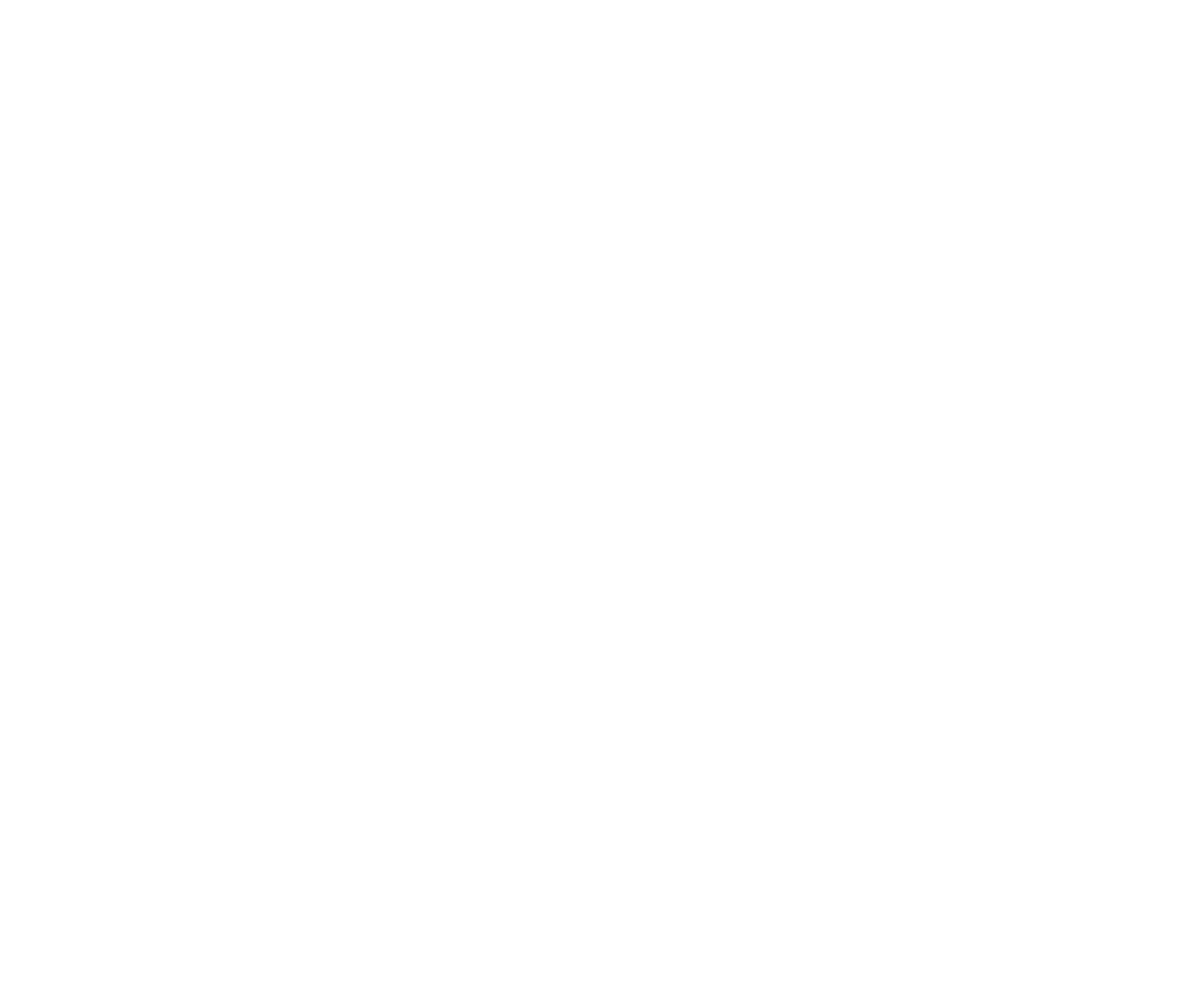
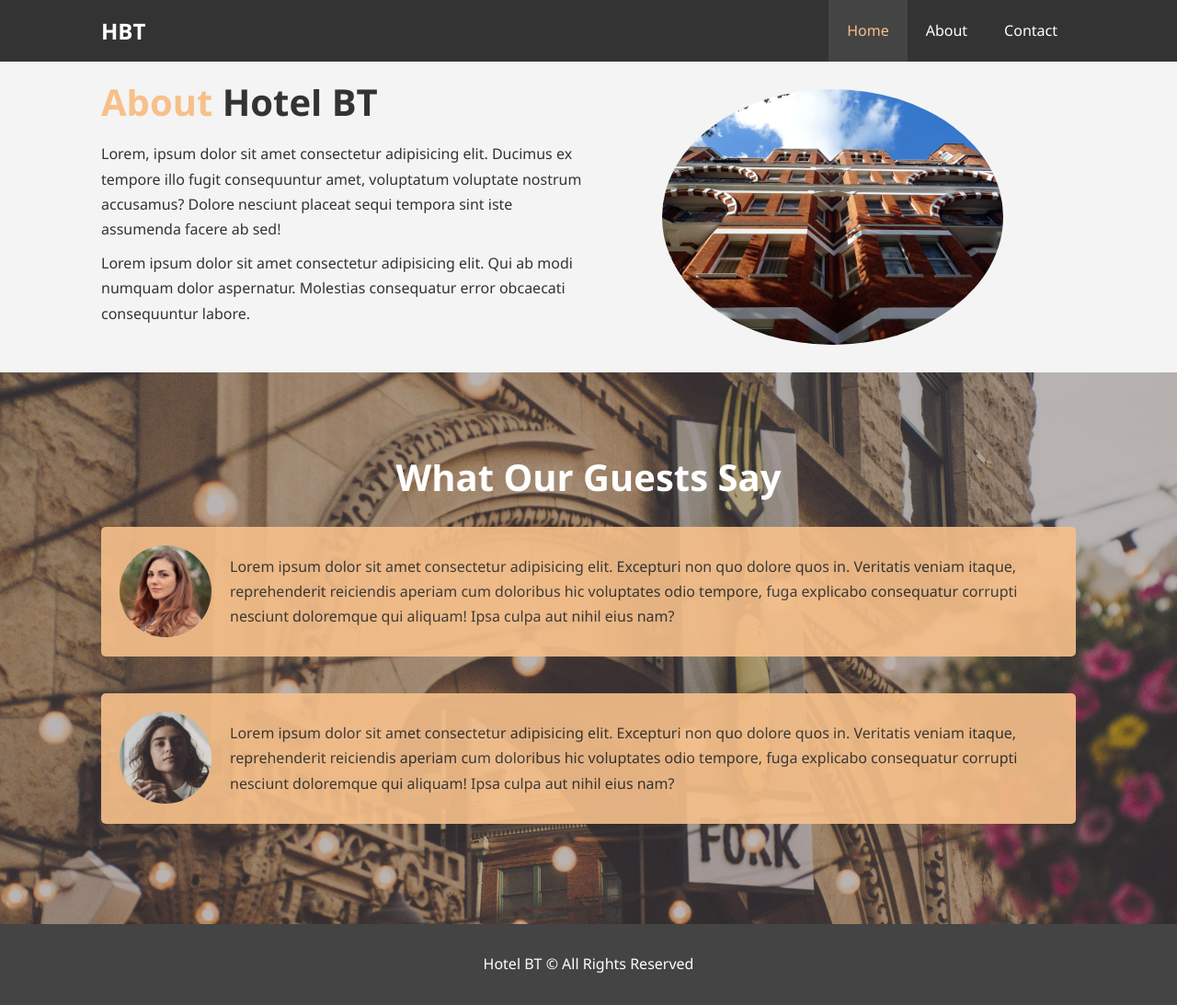
Before and after one commit to swildman75/udemy_hotel_website, a plain HTML site: page about.html in a window 1280 px wide. Shown: the whole page at 92% size. Before the commit the page ends 800 px from the top, so only its background shows below. Drawn offline with Linux system fonts and the light colour scheme.

Commit message:
add about page with styling

```diff
--- a/about.html
+++ b/about.html
@@ -0,0 +1,61 @@
+<!DOCTYPE html>
+<html lang="en">
+<head>
+  <meta charset="UTF-8">
+  <meta http-equiv="X-UA-Compatible" content="IE=edge">
+  <meta name="viewport" content="width=device-width, initial-scale=1.0">
+  <meta name="description" content="Welcome to the most extraordinary hotel in Boston, MA">
+  <meta name="keywords" content="hotel, boston hotel, new england hotel, premium">
+  <title>BT Hotel | About</title>
+  <link rel="stylesheet" href="./css/styles.css">
+
+</head>
+<body>
+  <header>
+    <nav id="navbar">
+      <div class="container">
+        <h1 class="logo"><a href="index.html">HBT</a></h1>
+        <ul>
+          <li><a href="index.html" class="current">Home</a></li>
+          <li><a href="about.html">About</a></li>
+          <li><a href="contact.html">Contact</a></li>
+        </ul>
+      </div>
+    </nav>
+  </header>
+
+  <section id="about-info" class="bg-light py-3">
+    <div class="container">
+      <div class="info-left">
+        <h1 class="l-heading"><span class="text-primary">About</span> Hotel BT</h1>
+        <p>Lorem, ipsum dolor sit amet consectetur adipisicing elit. Ducimus ex tempore illo fugit consequuntur amet, voluptatum voluptate nostrum accusamus? Dolore nesciunt placeat sequi tempora sint iste assumenda facere ab sed!</p>
+        <p>Lorem ipsum dolor sit amet consectetur adipisicing elit. Qui ab modi numquam dolor aspernatur. Molestias consequatur error obcaecati consequuntur labore.</p>
+      </div>
+      <div class="info-right">
+        <img src="./images/photo-2.jpg" alt="hotel">
+      </div>
+    </div>
+  </section>
+
+  <div class="clr"></div>
+
+  <section id="testimonials" class="py-3">
+    <div class="container">
+      <h2 class="l-heading">What Our Guests Say</h2>
+      <div class="testimonial bg-primary">
+        <img src="./images/person-1.jpg" alt="Sarah">
+        <p>Lorem ipsum dolor sit amet consectetur adipisicing elit. Excepturi non quo dolore quos in. Veritatis veniam itaque, reprehenderit reiciendis aperiam cum doloribus hic voluptates odio tempore, fuga explicabo consequatur corrupti nesciunt doloremque qui aliquam! Ipsa culpa aut nihil eius nam?</p>
+      </div>
+
+      <div class="testimonial bg-primary">
+        <img src="./images/person-2.jpg" alt="Becca">
+        <p>Lorem ipsum dolor sit amet consectetur adipisicing elit. Excepturi non quo dolore quos in. Veritatis veniam itaque, reprehenderit reiciendis aperiam cum doloribus hic voluptates odio tempore, fuga explicabo consequatur corrupti nesciunt doloremque qui aliquam! Ipsa culpa aut nihil eius nam?</p>
+      </div>
+    </div>
+  </section>
+
+  <footer id="main-footer">
+    <p>Hotel BT &copy; All Rights Reserved</p>
+  </footer>
+</body>
+</html>
--- a/css/styles.css
+++ b/css/styles.css
@@ -74,8 +74,27 @@ p {
 }
 
 .bg-primary {
-  background: #333;
-  color: #f7c08a;
+  background: #f7c08a;
+  color: #333;
+}
+
+.clr {
+  clear: both;
+}
+
+.l-heading {
+  font-size: 40px;
+}
+
+/* padding */
+.py-1 {
+  padding: 10px 0;
+}
+.py-2 {
+  padding: 20px 0;
+}
+.py-3 {
+  padding: 30px 0;
 }
 
 /* navbar */
@@ -161,3 +180,70 @@ p {
 #home-info .info-content p {
   padding-bottom: 30px;
 }
+
+/* features */
+.box {
+  float: left;
+  width: 33.3%;
+  padding: 50px;
+  text-align: center;
+}
+
+.box i {
+  margin-bottom: 10px;
+}
+
+/* footer */
+#main-footer {
+  text-align: center;
+  background: #444;
+  color: #fff;
+  padding: 20px;
+}
+
+/* About Info */
+#about-info .info-right {
+  float: right;
+  width: 50%;
+  min-height: 100%;
+}
+
+#about-info .info-right img {
+  display: block;
+  margin: auto;
+  width: 70%;
+  border-radius: 50%;
+}
+
+#about-info .info-left {
+  float: left;
+  width: 50%;
+  min-height: 100%;
+}
+
+/* testimonials */
+#testimonials {
+  height: 600px;
+  background: url(../images/test-bg.jpg) no-repeat center center/cover;
+  padding-top: 100px;
+}
+
+#testimonials h2 {
+  text-align: center;
+  color: #fff;
+  padding-bottom: 40px;
+}
+
+#testimonials .testimonial {
+  padding: 20px;
+  margin-bottom: 40px;
+  border-radius: 5px;
+  opacity: 0.9;
+}
+
+#testimonials .testimonial img {
+  width: 100px;
+  float: left;
+  margin-right: 20px;
+  border-radius: 50%;
+}
```
Also changed, not shown: contact.html (+33 -0 lines), index.html (+27 -1 lines).
